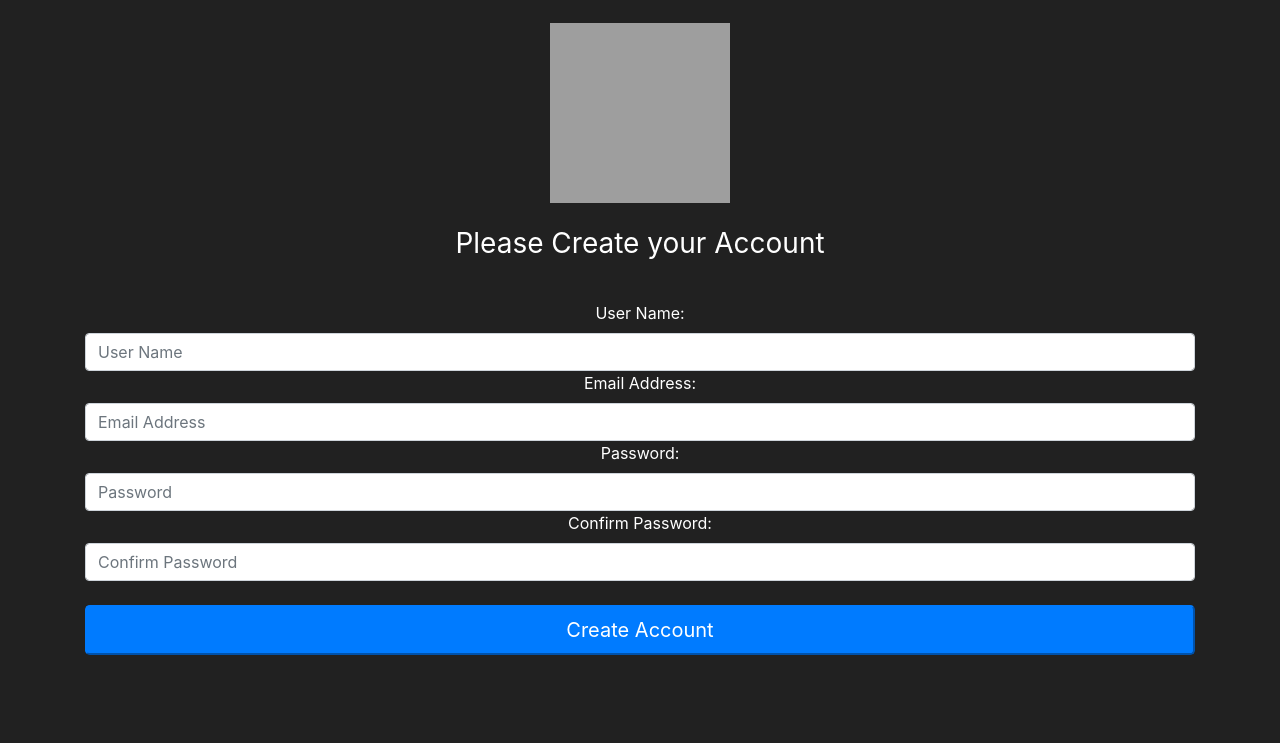
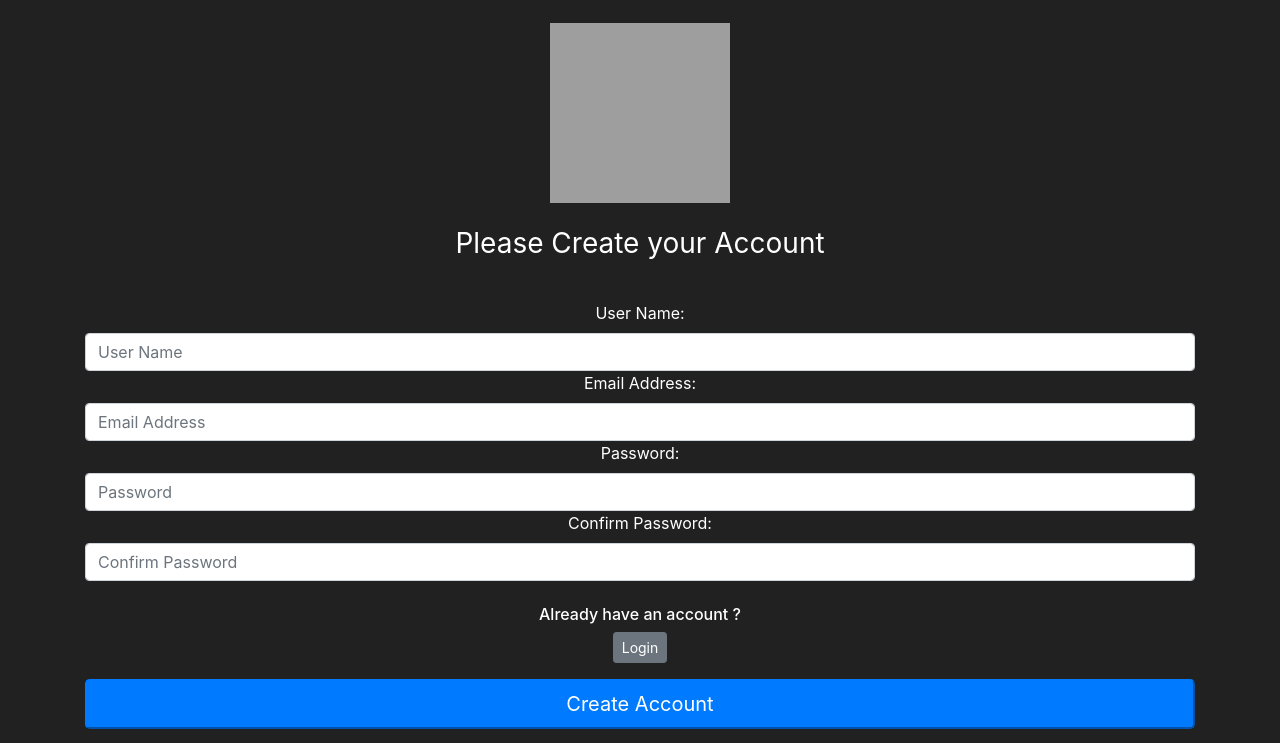
Before and after one commit to piyushrj100/FlaskApp, a Flask app: page /register in a window 1280 px wide. Shown: the part 57-800 px from the top of the page. Run offline with Flask 2, Linux system fonts and the light colour scheme; some libraries are stand-ins or nearby versions; grey boxes are pictures that could not be loaded.

Commit message:
modified register page

```diff
--- a/market/templates/register.html
+++ b/market/templates/register.html
@@ -29,6 +29,11 @@ Register Page
 
             <br>
 
+            <div class="checkbox mb-3">
+                <h6>Already have an account ?</h6>
+                <a class="btn btn-sm btn-secondary" href="{{ url_for('login_page') }}">Login</a>
+             </div>
+
             {{ form.submit(class="btn-lg btn-block btn-primary") }}
         </form>
     </div>
```
